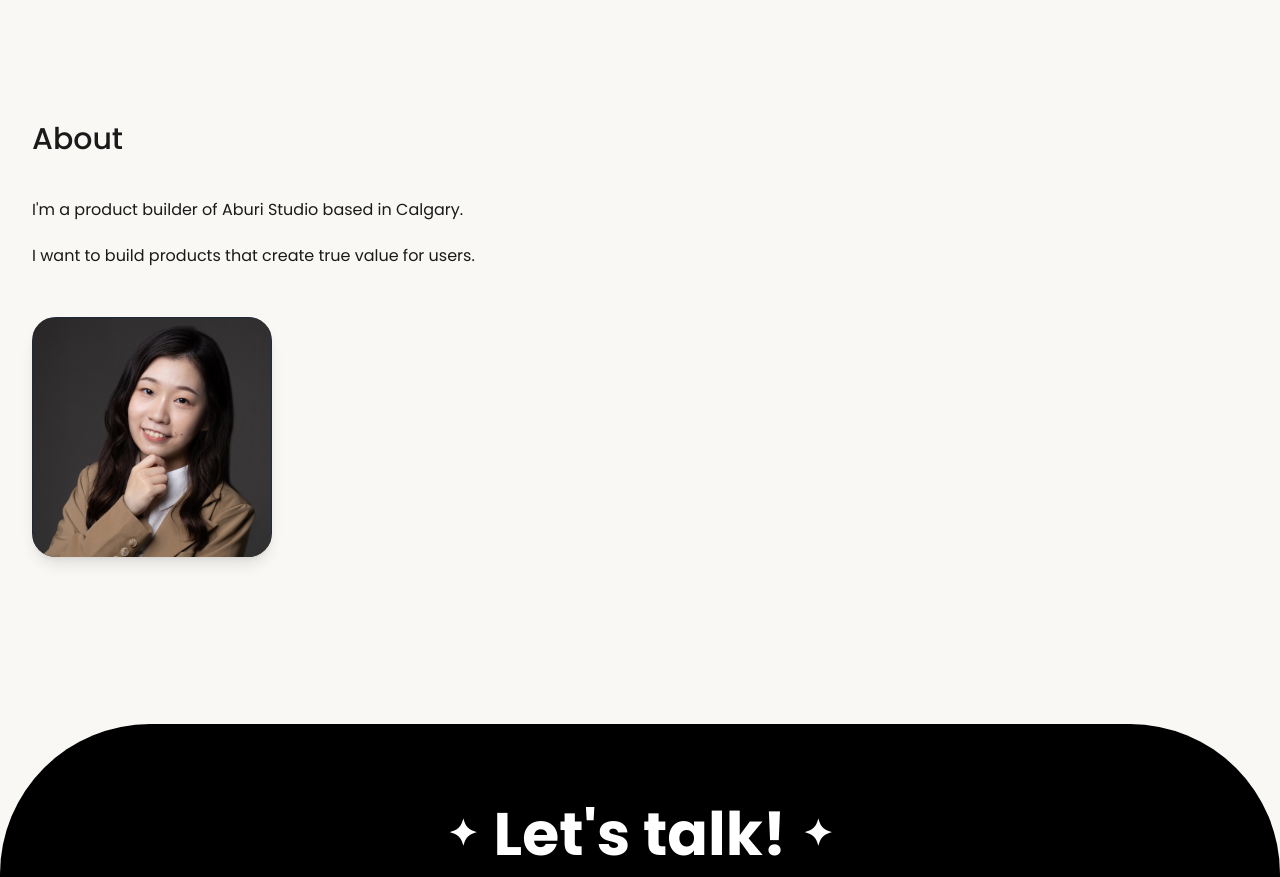
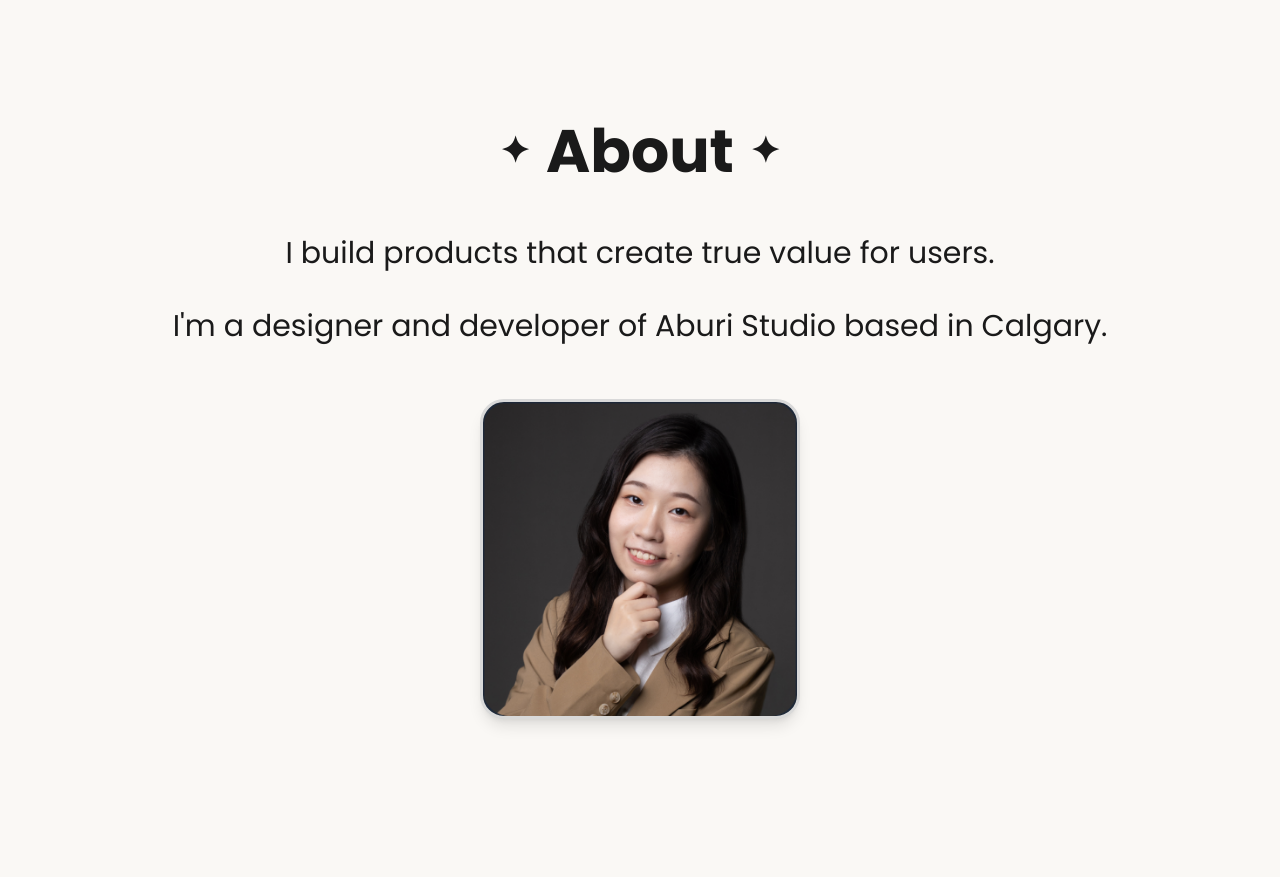
Before and after one commit to carolhsiaoo/Portfolio-planets, a Next.js app: page / in a window 1280 px wide. Shown: the part 1380-2257 px from the top of the page. Built offline with nearby package versions, Linux system fonts and the light colour scheme; no server answers.

Commit message:
Revamp About component layout and styling for improved visual appeal. Enhanced heading with decorative stars, updated text sizes, and centered profile image for better user engagement.

```diff
--- a/components/About.tsx
+++ b/components/About.tsx
@@ -4,22 +4,30 @@ import Image from 'next/image';
 const About = memo(function About() {
   return (
     <section id="about" className="py-20">
-      <div className="max-w-7xl mx-auto px-4 sm:px-6 md:px-8">
-        <h2 className="text-3xl font-medium mb-10">About</h2>
-        <p className="text-base leading-relaxed mb-5">
-          I'm a product builder of Aburi Studio based in Calgary.
+      <div className="max-w-4xl mx-auto px-4 sm:px-6 md:px-8 text-center flex flex-col items-center">
+        {/* About heading with stars */}
+        <h2 className="text-4xl sm:text-5xl md:text-6xl font-bold mb-12 flex items-center justify-center gap-4">
+          <span className="text-3xl sm:text-4xl">✦</span>
+          About
+          <span className="text-3xl sm:text-4xl">✦</span>
+        </h2>
+
+        {/* Description text */}
+        <p className="text-xl sm:text-2xl md:text-3xl leading-relaxed mb-6 whitespace-nowrap">
+          I build products that create true value for users.
         </p>
-        <p className="text-base leading-relaxed mb-12">
-          I want to build products that create true value for users.
+        <p className="text-xl sm:text-2xl md:text-3xl leading-relaxed mb-12 whitespace-nowrap">
+          I'm a designer and developer of Aburi Studio based in Calgary.
         </p>
 
-        <div className="inline-block">
-          <div className="w-60 h-60 bg-gray-800 rounded-3xl overflow-hidden shadow-lg">
+        {/* Profile image - centered */}
+        <div className="flex justify-center">
+          <div className="w-64 h-64 sm:w-72 sm:h-72 md:w-80 md:h-80 bg-gray-800 rounded-3xl overflow-hidden shadow-lg" style={{ border: '3px solid #D9D9D9' }}>
             <Image
               src="/carol-image.png"
               alt="Profile"
-              width={240}
-              height={240}
+              width={384}
+              height={384}
               className="w-full h-full object-cover"
             />
           </div>
```
